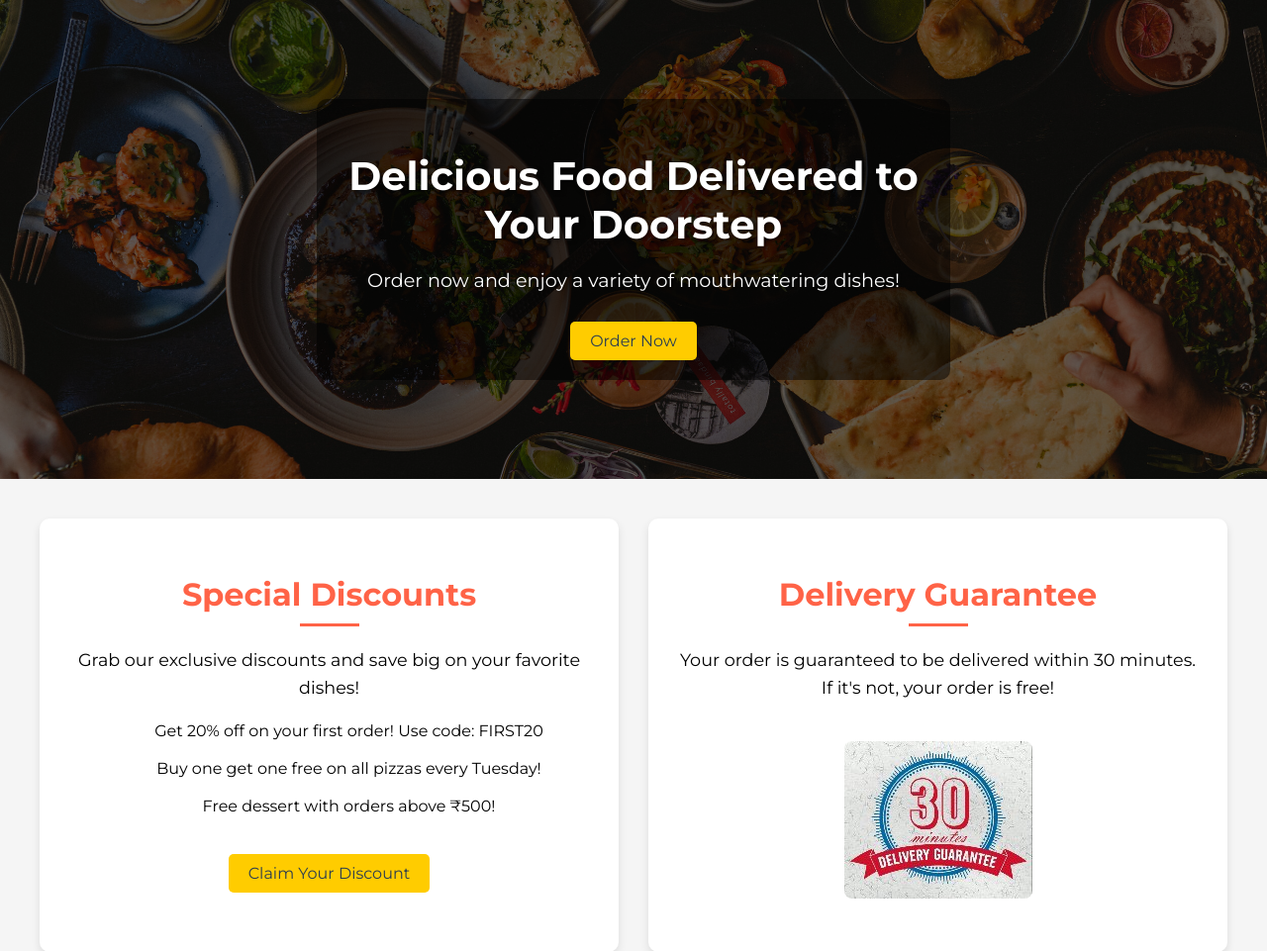
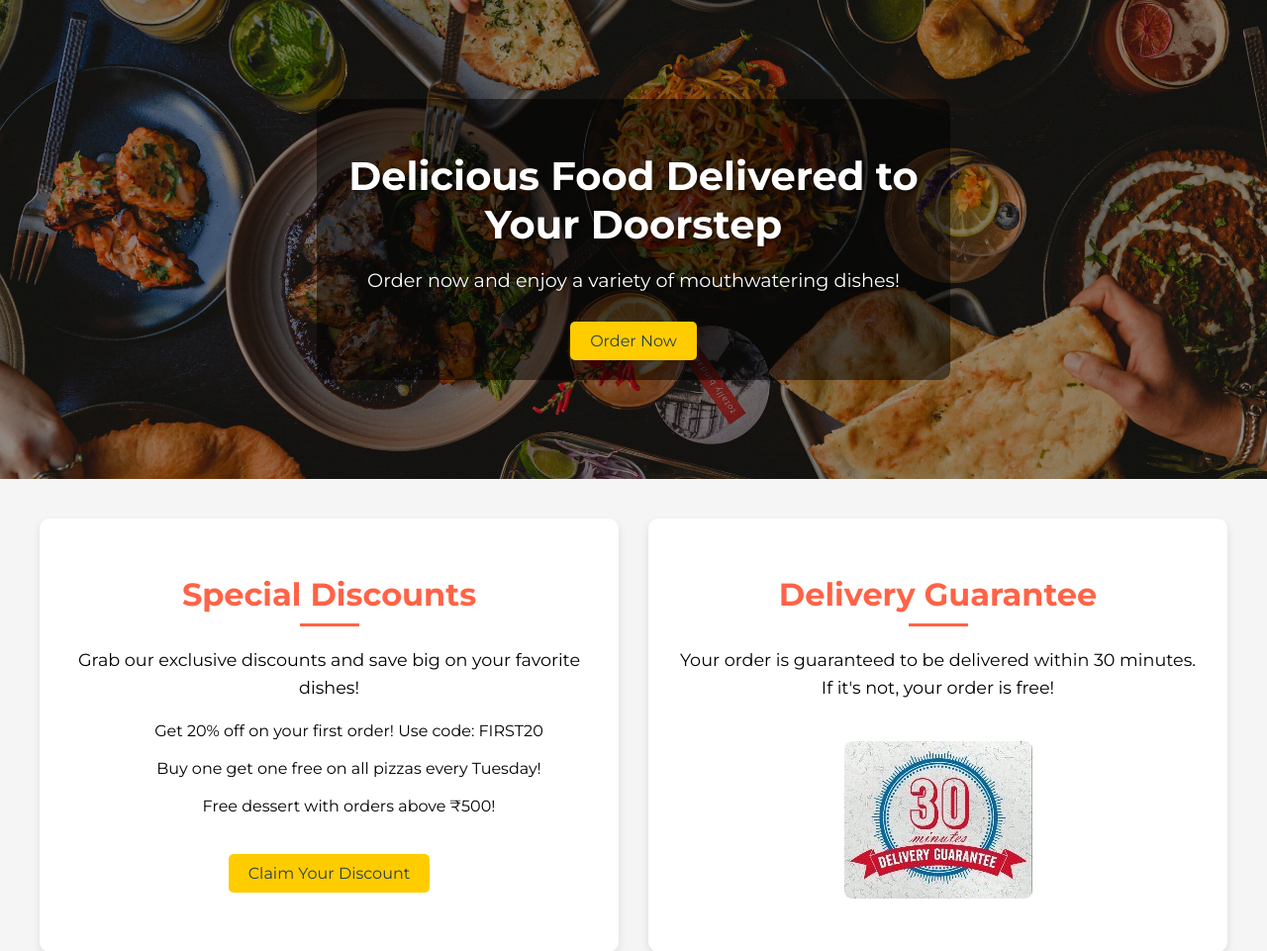
Before and after one commit to ps-ja200/Crave-Courier-Food-delivery-website, a PHP site: page /html/index.html in a window 1280 px wide. Shown: the part 89-1050 px from the top of the page at 99% size. Run offline with PHP 8.4, Linux system fonts and the light colour scheme.

Commit message:
Crave courier

```diff
--- a/css/styles.css
+++ b/css/styles.css
@@ -114,7 +114,7 @@ footer a:hover {
   left: 0;
   width: 100%;
   height: 100%;
-  background: rgba(0, 0, 0, 0.6);
+  background: rgba(0, 0, 0, 0.4);
   z-index: 1;
 }
 
```
